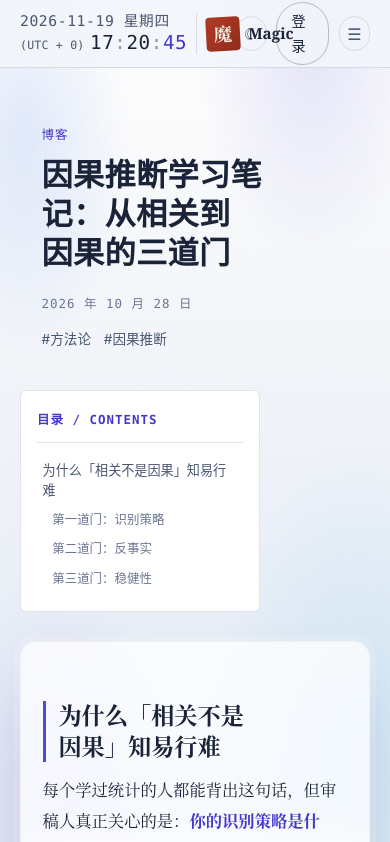
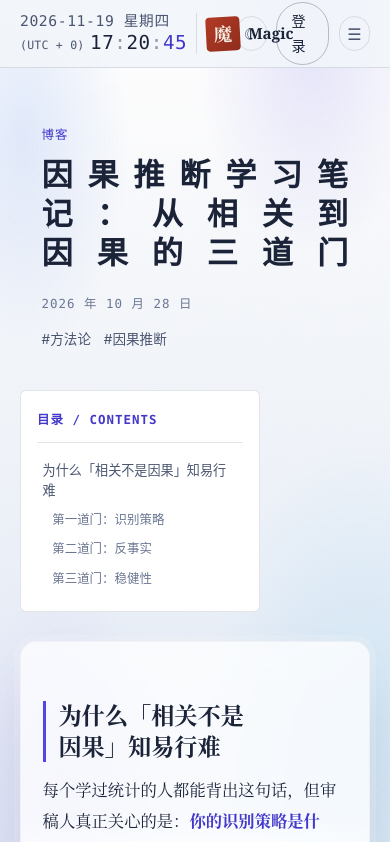
Before and after one commit to domagic/domagic.github.io, a Vue app: page /blog/causal-inference-notes in a window 390 px wide. Shown: the top 842 px of the page. Built offline with nearby package versions, Linux system fonts and the light colour scheme.

Commit message:
feat(post): widen content/title to 60rem; justify every title line

```diff
--- a/src/views/PostView.vue
+++ b/src/views/PostView.vue
@@ -115,7 +115,9 @@ const bodyContent = computed(() => {
 }
 
 .post {
-  max-width: 44rem;
+  /* 正文与标题共用的展示宽度：左右边界一致，标题按此宽度逐行两端对齐。 */
+  --content-w: 60rem;
+  max-width: var(--content-w);
   margin: 0 auto;
 }
 
@@ -138,8 +140,8 @@ const bodyContent = computed(() => {
 
 /* 三列网格直接建立在整个文章容器上：左右两列等宽（各 16.5rem），中间列天然
    水平居中于页面（其中线与页面中线重合）。目录放左列且左边界贴合页面左缘不变，
-   右列留空仅作对称配重；标题/时间/标签与正文共用中间列，宽度上限一致，
-   因此标题右缘不会超出正文卡片右边界。正文列最大 48rem，窄屏自动收窄。 */
+   右列留空仅作对称配重；标题/时间/标签与正文共用中间列，宽度上限一致（--content-w），
+   因此标题右缘不会超出正文卡片右边界。正文列最大 60rem，窄屏自动收窄。 */
 .post--with-toc {
   display: grid;
   grid-template-columns: 16.5rem minmax(0, 1fr) 16.5rem;
@@ -155,7 +157,7 @@ const bodyContent = computed(() => {
 .post--with-toc .post__main {
   grid-column: 2;
   width: 100%;
-  max-width: 48rem;
+  max-width: var(--content-w, 60rem);
   margin-inline: auto;
 }
 
@@ -223,10 +225,10 @@ const bodyContent = computed(() => {
 }
 
 /* 居中的毛玻璃正文卡片：半透明底 + 背景模糊 + 柔和发光边，
-   与页面连续渐变融合，形成独立的正文展示区。横向大小与原来基本一致（48rem）。 */
+   与页面连续渐变融合，形成独立的正文展示区。横向扩展到与标题一致的 60rem。 */
 .post__main {
   min-width: 0;
-  max-width: 48rem;
+  max-width: var(--content-w, 60rem);
   position: relative;
   padding: clamp(1.5rem, 3vw, 2.5rem) clamp(1.35rem, 3vw, 2.6rem);
   background: color-mix(in srgb, var(--paper-elev) 76%, transparent);
@@ -257,8 +259,11 @@ const bodyContent = computed(() => {
   line-height: 1.25;
   letter-spacing: 0.01em;
   margin-top: 0.8rem;
-  /* 标题限制在正文列宽度内，过长时自然换行，右缘不超出正文卡片边框 */
-  text-wrap: balance;
+  /* 标题铺满正文展示宽度：每一行左右两端对齐；一行放不下就自动换行，
+     最后一行也两端对齐（text-align-last: justify），右缘不超出正文卡片边框。 */
+  text-align: justify;
+  text-align-last: justify;
+  text-justify: inter-word;
   overflow-wrap: break-word;
 }
 
@@ -315,11 +320,11 @@ const bodyContent = computed(() => {
   }
   .post--with-toc .post__header,
   .post--with-toc .post__main {
-    max-width: 48rem;
+    max-width: var(--content-w);
   }
   .post__toc {
     width: auto;
-    max-width: 48rem;
+    max-width: var(--content-w);
     position: static;
     max-height: none;
     margin-bottom: 1.8rem;
```
